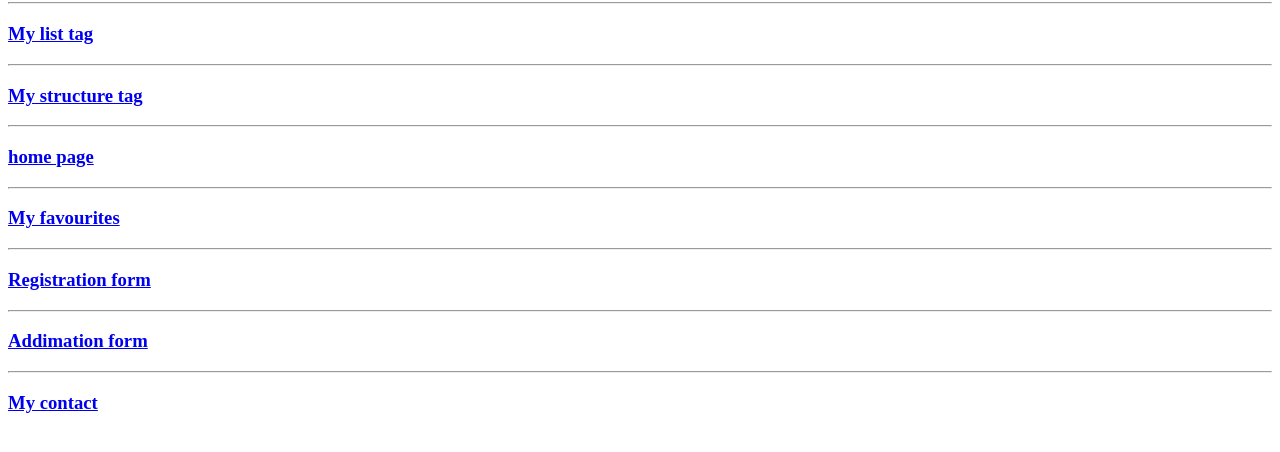
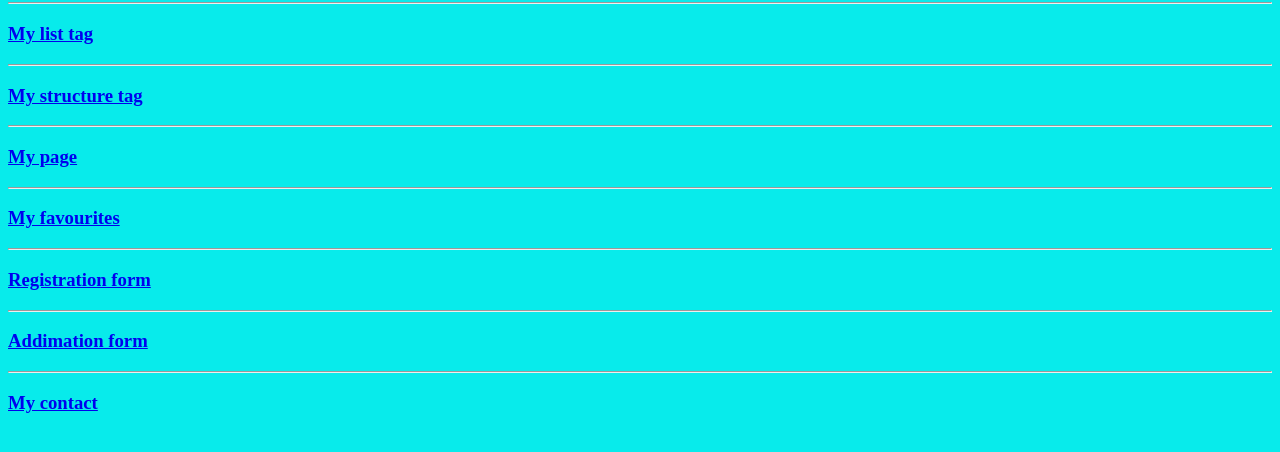
Before and after one commit to DeveloperYashDhabai/html, a plain HTML site: page index.html in a window 1280 px wide. Shown: the part 64-516 px from the top of the page. Drawn offline with Linux system fonts and the light colour scheme.

Commit message:
Add files via upload

```diff
--- a/index.html
+++ b/index.html
@@ -3,7 +3,7 @@
 <head>
     <title>Index page</title>
 </head>
-<body>
+<body style="background-color: rgb(8, 235, 235);">
     <h1> Welcome to my Home page</h1>
     <hr>
     <a href="./list-tag.html">
@@ -15,7 +15,7 @@
     </a>
     <hr>
     <a href="./home-page.html">
-        <h3>home page </h3>
+        <h3>My page </h3>
     </a>
     <hr>
     <a href="./yash-html.html">
```
